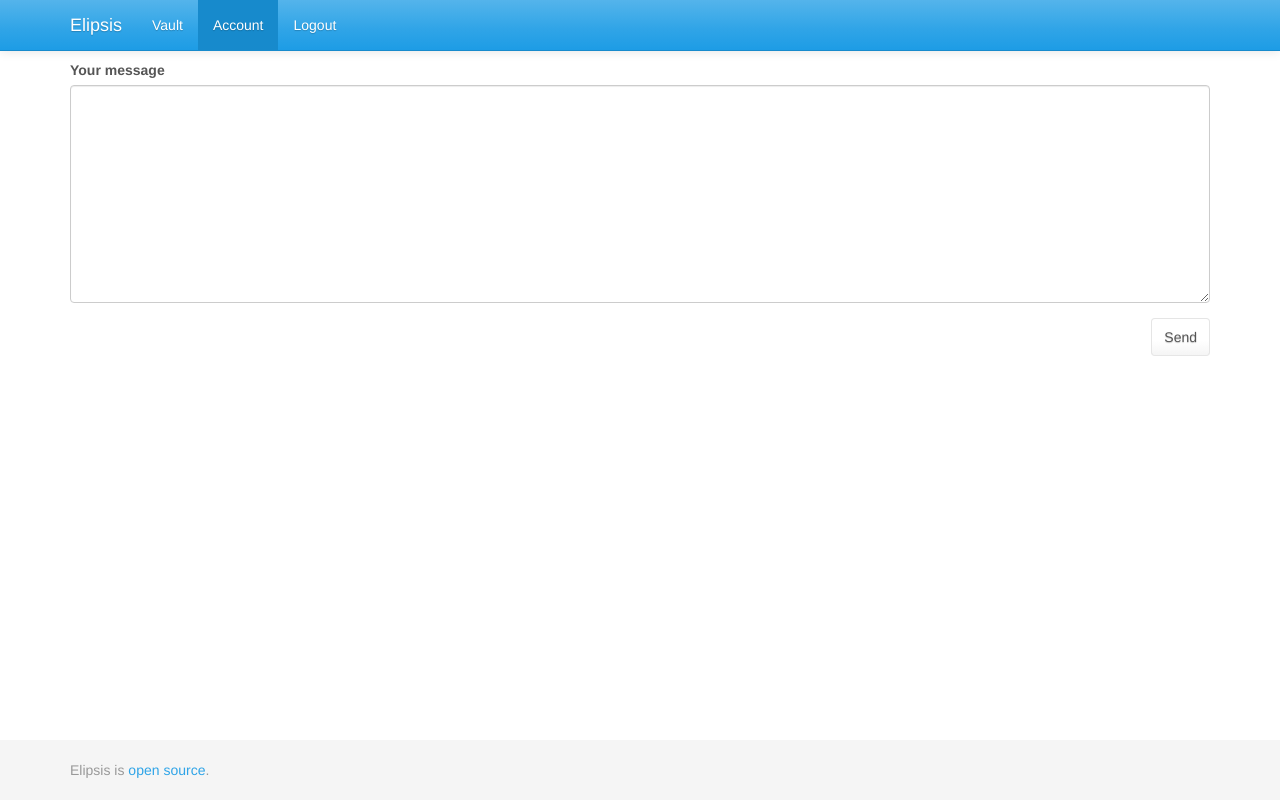
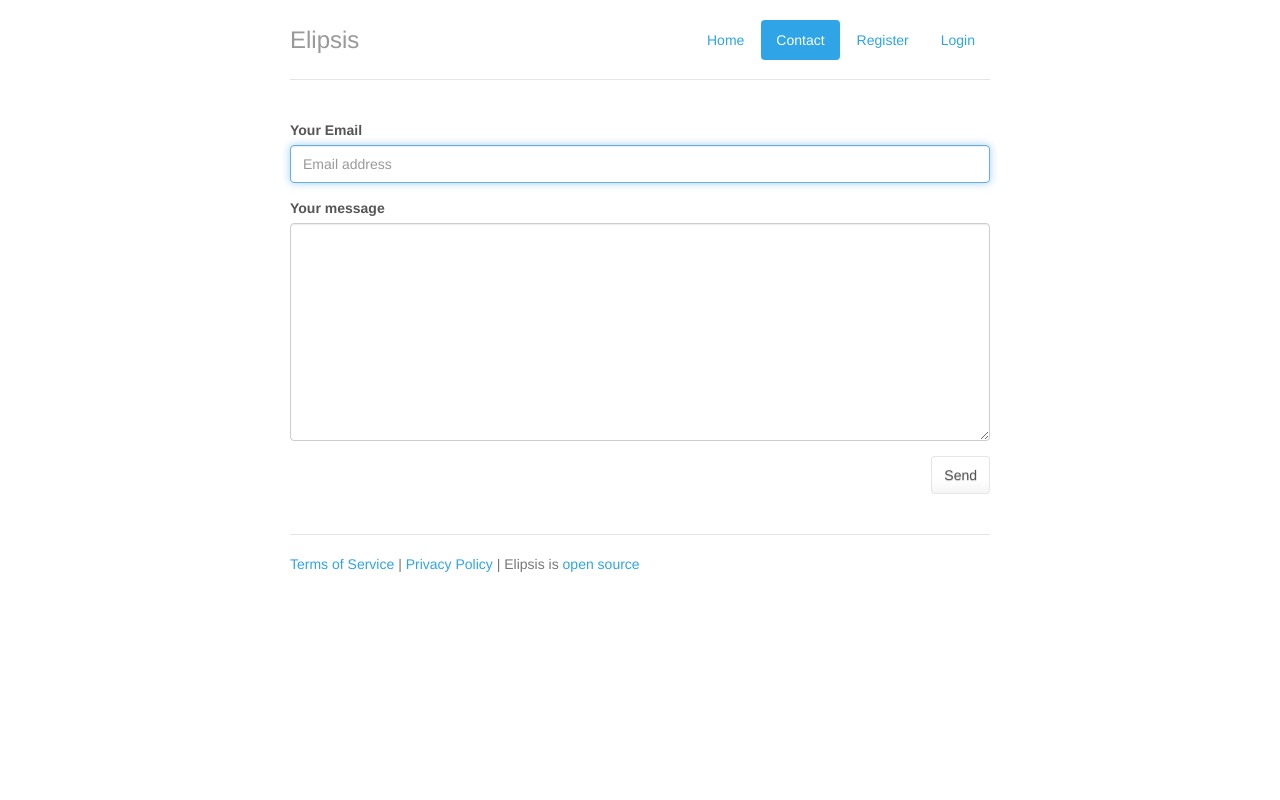
Before and after one commit to nherment/elipsis, a website: page public/contact.html in a window 1280 px wide. Drawn offline with nearby package versions, Linux system fonts and the light colour scheme.

Commit message:
Uniformed pre-account page. Configurable workers count. contact page

```diff
--- a/public/contact.html
+++ b/public/contact.html
@@ -5,49 +5,40 @@
     <meta charset="utf-8">
     <meta http-equiv="X-UA-Compatible" content="IE=edge">
     <meta name="viewport" content="width=device-width, initial-scale=1.0">
-    <meta name="description" content="">
+    <meta name="description" content="Elipsis is an online password vault.">
     <meta name="author" content="">
+    <link rel="shortcut icon" href="../../docs-assets/ico/favicon.png">
 
-    <title>Elipsis (account)</title>
+    <title>Elipsis</title>
 
     <!-- Bootstrap core CSS -->
-    <link href="css/bootstrap.css" rel="stylesheet">
+    <link href="/css/bootstrap.css" rel="stylesheet">
 
     <!-- Custom styles for this template -->
-    <link href="css/main.css" rel="stylesheet">
+    <link href="/css/jumbotron-narrow.css" rel="stylesheet">
 </head>
 
 <body>
 
-<!-- Wrap all page content here -->
-<div id="wrap">
-
-    <!-- Fixed navbar -->
-    <div class="navbar navbar-default navbar-fixed-top" role="navigation">
-        <div class="container">
-            <div class="navbar-header">
-                <button type="button" class="navbar-toggle" data-toggle="collapse" data-target=".navbar-collapse">
-                    <span class="sr-only">Toggle navigation</span>
-                    <span class="icon-bar"></span>
-                    <span class="icon-bar"></span>
-                    <span class="icon-bar"></span>
-                </button>
-                <a class="navbar-brand" href="/">Elipsis</a>
-            </div>
-            <div class="collapse navbar-collapse">
-                <ul class="nav navbar-nav">
-                    <li><a href="/vault">Vault</a></li>
-                    <li class="active"><a href="/account">Account</a></li>
-                    <li><a href="/logout">Logout</a></li>
-                </ul>
-            </div><!--/.nav-collapse -->
-        </div>
+<div class="container">
+    <div class="header">
+        <ul class="nav nav-pills pull-right">
+            <li><a href="/">Home</a></li>
+            <li class="active"><a href="/contact">Contact</a></li>
+            <li><a href="/register">Register</a></li>
+            <li><a href="/login">Login</a></li>
+        </ul>
+        <h3 class="text-muted">Elipsis</h3>
     </div>
 
-    <!-- Begin page content -->
-    <div class="container">
+    <div class="row marketing">
+
 
         <form role="form">
+            <div class="form-group">
+                <label for="email">Your Email</label>
+                <input type="text" id="email" name="email" class="form-control" placeholder="Email address" required autofocus>
+            </div>
             <div class="form-group">
                 <label for="contactText">Your message</label>
                 <textarea class="form-control" id="contactText" rows="10"></textarea>
@@ -55,19 +46,22 @@
             <button type="submit" class="btn btn-default pull-right">Send</button>
         </form>
     </div>
-</div>
 
-<div id="footer">
-    <div class="container">
-        <p class="text-muted credit">Elipsis is <a href="http://github.com/nherment/elipsis/">open source</a>.</p>
+    <div class="footer">
+        <p>
+            <a href="/terms.html">Terms of Service</a>
+            |
+            <a href="/privacy.html">Privacy Policy</a>
+            |
+            Elipsis is <a href="http://github.com/nherment/elipsis/">open source</a>
+        </p>
     </div>
-</div>
+
+</div> <!-- /container -->
 
 
 <!-- Bootstrap core JavaScript
 ================================================== -->
 <!-- Placed at the end of the document so the pages load faster -->
-<script src="https://code.jquery.com/jquery-1.10.2.min.js"></script>
-<script src="js/bootstrap.min.js"></script>
 </body>
 </html>
```
Also changed, not shown: public/index.html (+1 -0 lines), public/login.html (+26 -5 lines), public/register.html (+26 -5 lines), server.js (+23 -9 lines), README.md.
